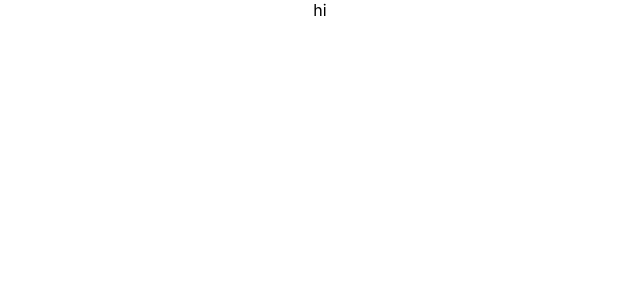
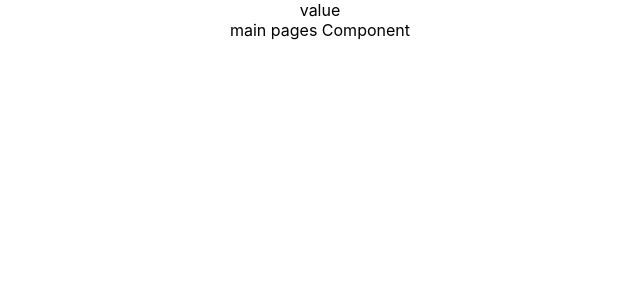
Before and after one commit to ElyesBenKhoud/ECommerce, a React (Create React App) app in the folder client/: page / in a window 1280 px wide. Shown: the top 300 px of the page, without its empty margins (320-960 px from the left). Built offline with nearby package versions, Linux system fonts and the light colour scheme.

Commit message:
client side turn

```diff
--- a/client/src/App.js
+++ b/client/src/App.js
@@ -1,7 +1,19 @@
 import "./App.css";
-
+import { BrowserRouter as Router } from "react-router-dom";
+import { DataProvider } from "./GlobalState";
+import Header from "./components/headers/Header";
+import Pages from "./components/mainpages/Pages";
 function App() {
-  return <div className="App">hi</div>;
+  return (
+    <DataProvider>
+      <Router>
+        <div className="App">
+          <Header />
+          <Pages />
+        </div>
+      </Router>
+    </DataProvider>
+  );
 }
 
 export default App;
--- /dev/null
+++ b/client/src/GlobalState.js
@@ -0,0 +1,9 @@
+import React, { createContext, useState } from "react";
+
+export const GlobalState = createContext();
+
+export const DataProvider = ({ children }) => {
+  return (
+    <GlobalState.Provider value={"value"}>{children}</GlobalState.Provider>
+  );
+};
--- /dev/null
+++ b/client/src/components/headers/Header.js
@@ -0,0 +1,9 @@
+import React, { useState, useContext } from "react";
+import { GlobalState } from "../../GlobalState";
+
+const Header = () => {
+  const value = useContext(GlobalState);
+  return <div>{value}</div>;
+};
+
+export default Header;
--- /dev/null
+++ b/client/src/components/mainpages/Pages.js
@@ -0,0 +1,7 @@
+import React from "react";
+
+const Pages = () => {
+  return <div>main pages Component</div>;
+};
+
+export default Pages;
--- a/client/src/index.js
+++ b/client/src/index.js
@@ -3,9 +3,4 @@
 import "./index.css";
 import App from "./App";
 
-ReactDOM.render(
-  <React.StrictMode>
-    <App />
-  </React.StrictMode>,
-  document.getElementById("root")
-);
+ReactDOM.render(<App />, document.getElementById("root"));
```
Also changed, not shown: 2 other files (tests, documents, lock files or other folders).
